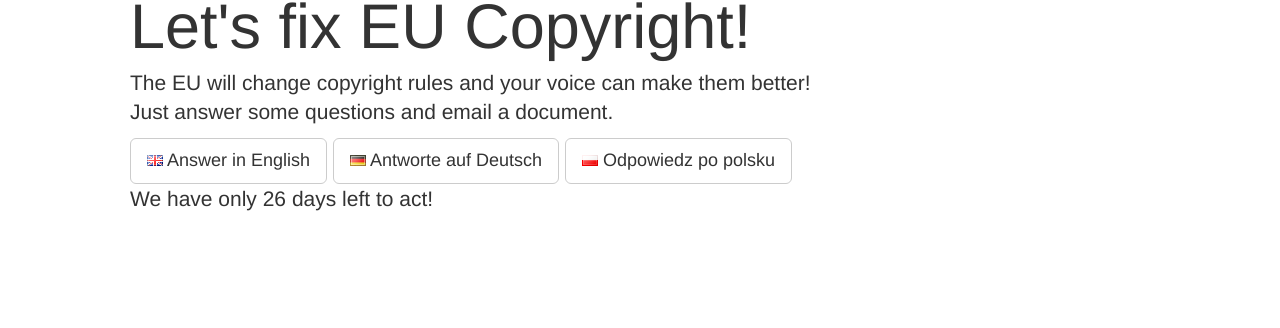
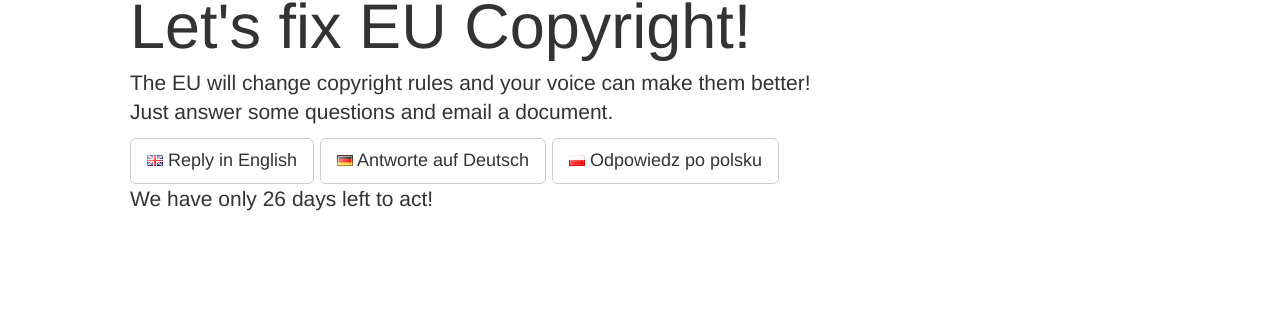
Before and after one commit to okfde/eucopyright, a Jekyll site: the page built from index.html, in a window 1280 px wide. Shown: the part 143-471 px from the top of the page. Built offline with Jekyll 4.4.1, drawn with Linux system fonts in a browser that asks for light colours; comment, search, counter and statistics services are not loaded.

Commit message:
Create language buttons from data, add polish translation

```diff
--- a/_data/translations.yml
+++ b/_data/translations.yml
@@ -30,3 +30,4 @@
 replyInLanguage:
   en: "Reply in English"
   de: "Antworte auf Deutsch"
+  pl: "Odpowiedz po polsku"
--- a/index.html
+++ b/index.html
@@ -11,18 +11,12 @@
       The EU will change copyright rules and your voice can make them better!<br/>
       Just answer some questions and email a document.
     </p>
-    <a href="{{ site.baseurl }}/en/" class="btn btn-default btn-lg">
-      <span class="flag flag-gb"></span>
-      Answer in English
-    </a>
-    <a href="{{ site.baseurl }}/de/" class="btn btn-default btn-lg">
-      <span class="flag flag-de"></span>
-      Antworte auf Deutsch
-    </a>
-    <a href="{{ site.baseurl }}/pl/" class="btn btn-default btn-lg">
-      <span class="flag flag-pl"></span>
-      Odpowiedz po polsku
-    </a>
+    {% for lang in site.languages %}
+      <a href="{{ site.baseurl }}/{{ lang }}/" class="btn btn-default btn-lg">
+        <span class="flag flag-{{ lang }}"></span>
+        {{ site.data.translations.replyInLanguage[lang] }}
+      </a>
+    {% endfor %}
     <p class="lead">
       We have only <span id="days">some</span> days left to act!
     </p>
```
